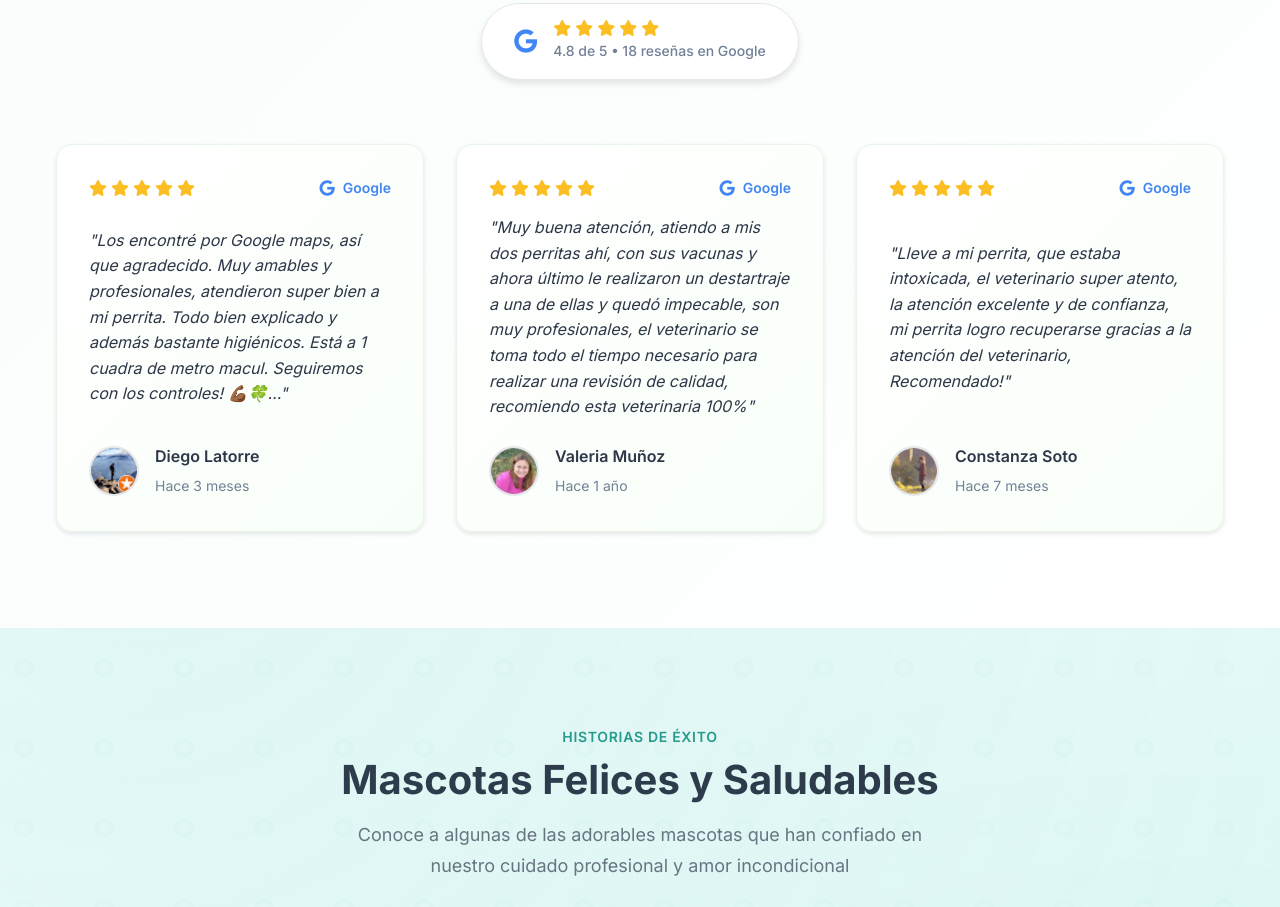
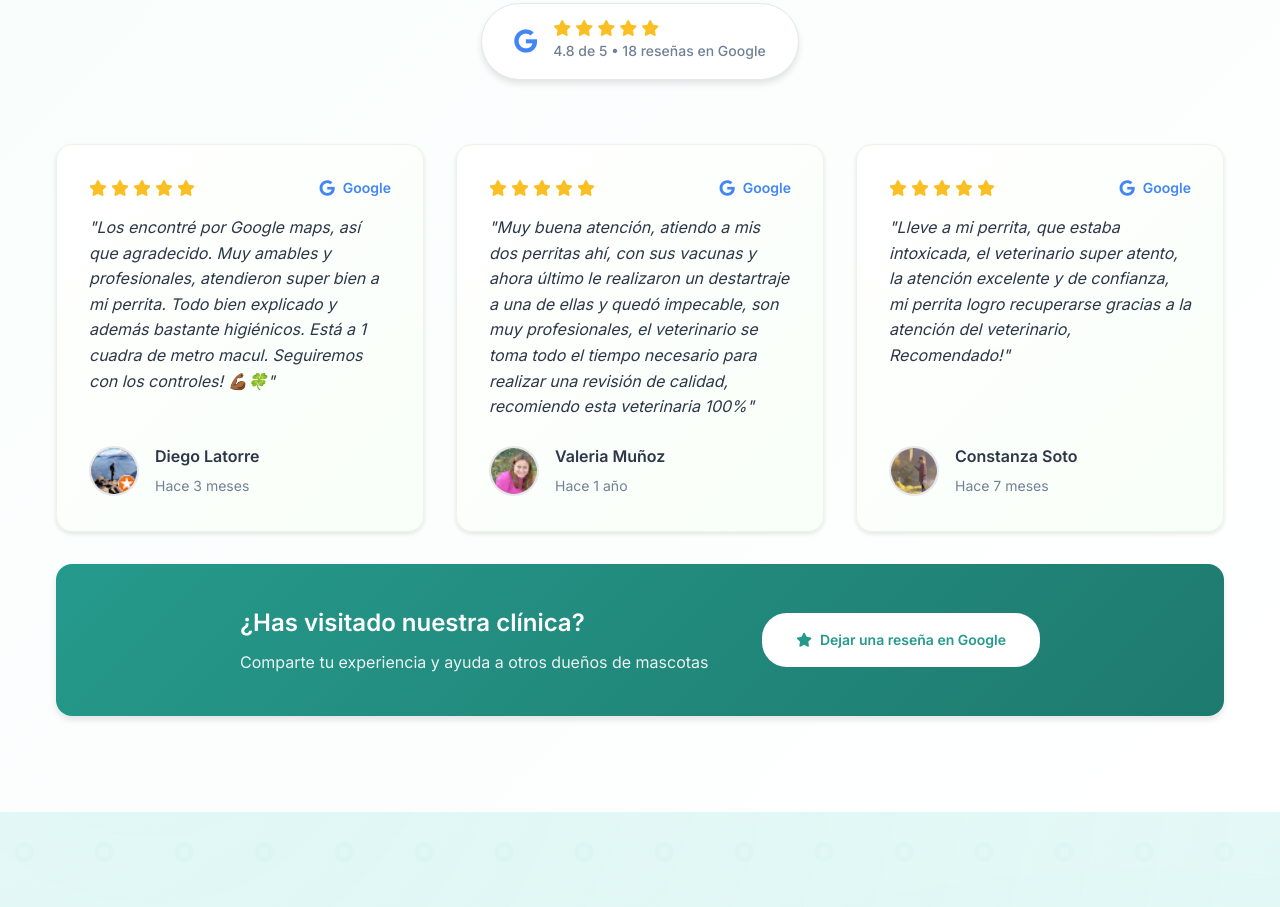
Before and after one commit to Ketbome/guppy-vet, an Astro site: page / in a window 1280 px wide. Shown: the part 3541-4448 px from the top of the page. Built offline with nearby package versions, Linux system fonts and the light colour scheme; Astro itself is replaced by a stand-in of ours.

Commit message:
Add Testimonials section with dynamic testimonial cards and Google review stats

```diff
--- a/src/components/sections/Testimonials.astro
+++ b/src/components/sections/Testimonials.astro
@@ -1,5 +1,47 @@
 ---
+import TestimonialCard from '../ui/TestimonialCard.astro';
 
+// Array de testimonios reales de Google Reviews
+const testimonials = [
+	{
+		id: 1,
+		name: "Diego Latorre",
+		role: "Hace 3 meses",
+		avatar: "/diego.png",
+		stars: 5,
+		text: "Los encontré por Google maps, así que agradecido. Muy amables y profesionales, atendieron super bien a mi perrita. Todo bien explicado y además bastante higiénicos. Está a 1 cuadra de metro macul. Seguiremos con los controles! 💪🏾🍀",
+		featured: true
+	},
+	{
+		id: 2,
+		name: "Valeria Muñoz",
+		role: "Hace 1 año",
+		avatar: "/valeria.png",
+		stars: 5,
+		text: "Muy buena atención, atiendo a mis dos perritas ahí, con sus vacunas y ahora último le realizaron un destartraje a una de ellas y quedó impecable, son muy profesionales, el veterinario se toma todo el tiempo necesario para realizar una revisión de calidad, recomiendo esta veterinaria 100%",
+		featured: true
+	},
+	{
+		id: 3,
+		name: "Constanza Soto",
+		role: "Hace 7 meses",
+		avatar: "/coni.png",
+		stars: 5,
+		text: "Lleve a mi perrita, que estaba intoxicada, el veterinario super atento, la atención excelente y de confianza, mi perrita logro recuperarse gracias a la atención del veterinario, Recomendado!",
+		featured: true
+	}
+];
+
+// Obtener testimonios destacados y adicionales
+const featuredTestimonials = testimonials.filter(t => t.featured);
+
+// Estadísticas reales de Google
+const googleStats = {
+	rating: 4.8,
+	totalReviews: 18,
+	fiveStars: 17,
+	oneStar: 1
+};
 ---
 
 <section class="testimonials">
@@ -12,97 +54,41 @@
 					<i class="fab fa-google"></i>
 					<div class="google-rating">
 						<div class="stars">
-							<i class="fas fa-star"></i>
-							<i class="fas fa-star"></i>
-							<i class="fas fa-star"></i>
-							<i class="fas fa-star"></i>
-							<i class="fas fa-star"></i>
+							{Array.from({length: 5}, (_, i) => (
+								<i class="fas fa-star"></i>
+							))}
 						</div>
-						<span class="rating-text">4.8 de 5 • 18 reseñas en Google</span>
+						<span class="rating-text">{googleStats.rating} de 5 • {googleStats.totalReviews} reseñas en Google</span>
 					</div>
 				</div>
 			</div>
 		</div>
 
-		<div class="testimonials__grid">
-			<div class="testimonial-card google-review">
-				<div class="review-header">
-					<div class="testimonial-card__stars">
-						<i class="fas fa-star"></i>
-						<i class="fas fa-star"></i>
-						<i class="fas fa-star"></i>
-						<i class="fas fa-star"></i>
-						<i class="fas fa-star"></i>
-					</div>
-					<div class="google-logo">
-						<i class="fab fa-google"></i>
-						<span>Google</span>
-					</div>
+		<div class="testimonials__grid" id="testimonials-grid">
+			{featuredTestimonials.map((testimonial) => (
+				<TestimonialCard
+					name={testimonial.name}
+					role={testimonial.role}
+					avatar={testimonial.avatar}
+					stars={testimonial.stars}
+					text={testimonial.text}
+					isGoogleReview={true}
+				/>
+			))}
+		</div>
+
+		<!-- Botón para dejar reseña -->
+		<div class="review-cta">
+			<div class="review-cta__content">
+				<div class="review-cta__text">
+					<h3>¿Has visitado nuestra clínica?</h3>
+					<p>Comparte tu experiencia y ayuda a otros dueños de mascotas</p>
 				</div>
-				<p class="testimonial-card__text">
-					"Los encontré por Google maps, así que agradecido. Muy amables y profesionales, atendieron super bien a mi perrita. Todo bien explicado y además bastante higiénicos. Está a 1 cuadra de metro macul. Seguiremos con los controles! 💪🏾🍀…"
-				</p>
-				<div class="testimonial-card__author">
-					<img src="/diego.png" alt="Diego Latorre" class="testimonial-card__avatar">
-					<div class="testimonial-card__info">
-						<h4 class="testimonial-card__name">Diego Latorre</h4>
-						<span class="testimonial-card__role">Hace 3 meses</span>
-					</div>
-				</div>
-			</div>
-
-			<div class="testimonial-card google-review">
-				<div class="review-header">
-					<div class="testimonial-card__stars">
-						<i class="fas fa-star"></i>
-						<i class="fas fa-star"></i>
-						<i class="fas fa-star"></i>
-						<i class="fas fa-star"></i>
-						<i class="fas fa-star"></i>
-					</div>
-					<div class="google-logo">
-						<i class="fab fa-google"></i>
-						<span>Google</span>
-					</div>
-				</div>
-				<p class="testimonial-card__text">
-					"Muy buena atención, atiendo a mis dos perritas ahí, con sus vacunas y ahora último le realizaron un destartraje a una de ellas y quedó impecable, son muy profesionales, el veterinario se toma todo el tiempo necesario para realizar una revisión de calidad, recomiendo esta veterinaria 100%"
-				</p>
-				<div class="testimonial-card__author">
-					<img src="/valeria.png" alt="Valeria Muñoz" class="testimonial-card__avatar">
-					<div class="testimonial-card__info">
-						<h4 class="testimonial-card__name">Valeria Muñoz</h4>
-						<span class="testimonial-card__role">Hace 1 año</span>
-					</div>
-				</div>
-			</div>
-
-			<div class="testimonial-card google-review">
-                <div>
-                    <div class="review-header">
-                        <div class="testimonial-card__stars">
-                            <i class="fas fa-star"></i>
-                            <i class="fas fa-star"></i>
-                            <i class="fas fa-star"></i>
-                            <i class="fas fa-star"></i>
-                            <i class="fas fa-star"></i>
-                        </div>
-                        <div class="google-logo">
-                            <i class="fab fa-google"></i>
-                            <span>Google</span>
-                        </div>
-                    </div>
-                </div>
-				<p class="testimonial-card__text">
-					"Lleve a mi perrita, que estaba intoxicada, el veterinario super atento, la atención excelente y de confianza, mi perrita logro recuperarse gracias a la atención del veterinario, Recomendado!"
-				</p>
-				<div class="testimonial-card__author">
-					<img src="/coni.png" alt="Constanza Soto" class="testimonial-card__avatar">
-					<div class="testimonial-card__info">
-						<h4 class="testimonial-card__name">Constanza Soto</h4>
-						<span class="testimonial-card__role">Hace 7 meses</span>
-					</div>
-				</div>
+				<a href="https://www.google.com/maps/place/Clinica+Veterinaria+Guppyvet/@-33.5065112,-70.5960304,17z/data=!3m1!4b1!4m6!3m5!1s0x9662d191aab60e43:0xdf0ae25500ab60af!8m2!3d-33.5065113!4d-70.5911595!16s%2Fg%2F11tw_x7prp?entry=ttu&g_ep=EgoyMDI1MDkwMi4wIKXMDSoASAFQAw%3D%3D"
+				   target="_blank" class="btn btn--primary review-btn">
+					<i class="fas fa-star"></i>
+					Dejar una reseña en Google
+				</a>
 			</div>
 		</div>
 	</div>
@@ -165,107 +151,128 @@
 		gap: 2rem;
 	}
 
-	.testimonial-card {
-		background: white;
-		padding: 2rem;
+	/* Testimonials Controls */
+	.testimonials__controls {
+		display: flex;
+		justify-content: center;
+		margin: 3rem 0;
+		gap: 1rem;
+	}
+
+	.btn-show-more,
+	.btn-show-less {
+		background: linear-gradient(135deg, var(--primary-color), var(--accent-color));
+		color: white;
+		border: none;
+		padding: 0.75rem 1.5rem;
+		border-radius: 25px;
+		font-weight: 600;
+		cursor: pointer;
+		transition: all 0.3s ease;
+		display: flex;
+		align-items: center;
+		gap: 0.5rem;
+		box-shadow: var(--shadow-light);
+	}
+
+	.btn-show-more:hover,
+	.btn-show-less:hover {
+		transform: translateY(-2px);
+		box-shadow: var(--shadow-medium);
+	}
+
+	/* Review CTA */
+	.review-cta {
+		background: linear-gradient(135deg, var(--primary-color) 0%, var(--accent-color) 100%);
 		border-radius: 16px;
-		box-shadow: var(--shadow-light);
-		border: 1px solid var(--border-color);
+		padding: 2.5rem;
+		margin-top: 2rem;
+		text-align: center;
+		color: white;
+		box-shadow: var(--shadow-medium);
+	}
+
+	.review-cta__content {
+		display: flex;
+		align-items: center;
+		justify-content: space-between;
+		gap: 2rem;
+		max-width: 800px;
+		margin: 0 auto;
+	}
+
+	.review-cta__text {
+		flex: 1;
+		text-align: left;
+	}
+
+	.review-cta__text h3 {
+		font-size: 1.5rem;
+		font-weight: 600;
+		margin-bottom: 0.5rem;
+		color: white;
+	}
+
+	.review-cta__text p {
+		color: rgba(255, 255, 255, 0.9);
+		font-size: 1rem;
+		margin: 0;
+	}
+
+	.review-btn {
+		background: white !important;
+		color: var(--primary-color) !important;
+		border: 2px solid white;
+		padding: 0.875rem 2rem;
+		font-weight: 600;
+		white-space: nowrap;
+		flex-shrink: 0;
+		text-decoration: none;
+		border-radius: 25px;
+		display: flex;
+		align-items: center;
+		gap: 0.5rem;
 		transition: all 0.3s ease;
 	}
 
-	.testimonial-card:hover {
-		transform: translateY(-4px);
-		box-shadow: var(--shadow-medium);
+	.review-btn:hover {
+		background: rgba(255, 255, 255, 0.1) !important;
+		color: white !important;
+		border-color: white;
+		transform: translateY(-2px);
 	}
 
-	.google-review {
-		border: 1px solid #e8f5e8;
-		background: linear-gradient(135deg, #ffffff 0%, #f8fff8 100%);
-        display: flex;
-        flex-direction: column;
-        justify-content: space-between;
+	/* Fade-in animation for new testimonials */
+	.testimonial-card.fade-in {
+		opacity: 0;
+		transform: translateY(20px);
+		animation: fadeInUp 0.6s ease forwards;
 	}
 
-	.review-header {
-		display: flex;
-		justify-content: space-between;
-		align-items: center;
-		margin-bottom: 1rem;
-	}
-
-	.testimonial-card__stars {
-		display: flex;
-		gap: 0.25rem;
-	}
-
-	.testimonial-card__stars i {
-		color: #fbbf24;
-		font-size: 1rem;
-	}
-
-	.google-logo {
-		display: flex;
-		align-items: center;
-		gap: 0.5rem;
-		color: #4285f4;
-		font-weight: 600;
-		font-size: 0.875rem;
-	}
-
-	.google-logo i {
-		font-size: 1rem;
-	}
-
-	.testimonial-card__text {
-		color: var(--text-dark);
-		line-height: 1.6;
-		margin-bottom: 1.5rem;
-		font-style: italic;
-	}
-
-	.testimonial-card__author {
-		display: flex;
-		align-items: center;
-		gap: 1rem;
-	}
-
-	.testimonial-card__info {
-		flex: 1;
-		min-width: 0;
-	}
-
-	.testimonial-card__avatar {
-		width: 50px;
-		height: 50px;
-		border-radius: 50%;
-		object-fit: cover;
-		object-position: center;
-		border: 2px solid #e5e7eb;
-		background: #f9fafb;
-		flex-shrink: 0;
-		transition: all 0.3s ease;
-	}
-
-	.testimonial-card:hover .testimonial-card__avatar {
-		border-color: var(--primary-color);
-		transform: scale(1.05);
-	}
-
-	.testimonial-card__name {
-		color: var(--text-dark);
-		font-weight: 600;
-		margin-bottom: 0.25rem;
-	}
-
-	.testimonial-card__role {
-		color: var(--text-light);
-		font-size: 0.875rem;
+	@keyframes fadeInUp {
+		to {
+			opacity: 1;
+			transform: translateY(0);
+		}
 	}
 
 	@media (max-width: 768px) {
 		.testimonials__grid {
 			grid-template-columns: 1fr;
 		}
+
+		.review-cta__content {
+			flex-direction: column;
+			gap: 1.5rem;
+			text-align: center;
+		}
+
+		.review-cta__text {
+			text-align: center;
+		}
+
+		.testimonials__controls {
+			margin: 2rem 0;
+		}
 	}
 </style>
--- /dev/null
+++ b/src/components/ui/TestimonialCard.astro
@@ -0,0 +1,139 @@
+---
+interface Props {
+	name: string;
+	role: string;
+	avatar: string;
+	stars: number;
+	text: string;
+	isGoogleReview?: boolean;
+}
+
+const { name, role, avatar, stars, text, isGoogleReview = true } = Astro.props;
+---
+
+<div class="testimonial-card" class:list={[{ 'google-review': isGoogleReview }]}>
+	<div class="review-header">
+		<div class="testimonial-card__stars">
+			{Array.from({length: stars}, (_, i) => (
+				<i class="fas fa-star"></i>
+			))}
+		</div>
+		{isGoogleReview && (
+			<div class="google-logo">
+				<i class="fab fa-google"></i>
+				<span>Google</span>
+			</div>
+		)}
+	</div>
+	<p class="testimonial-card__text">
+		"{text}"
+	</p>
+	<div class="testimonial-card__author">
+		<img src={avatar} alt={name} class="testimonial-card__avatar">
+		<div class="testimonial-card__info">
+			<h4 class="testimonial-card__name">{name}</h4>
+			<span class="testimonial-card__role">{role}</span>
+		</div>
+	</div>
+</div>
+
+<style>
+	.testimonial-card {
+		background: white;
+		padding: 2rem;
+		border-radius: 16px;
+		box-shadow: var(--shadow-light);
+		border: 1px solid var(--border-color);
+		transition: all 0.3s ease;
+		display: flex;
+		flex-direction: column;
+		justify-content: space-between;
+	}
+
+	.testimonial-card:hover {
+		transform: translateY(-4px);
+		box-shadow: var(--shadow-medium);
+	}
+
+	.google-review {
+		border: 1px solid #e8f5e8;
+		background: linear-gradient(135deg, #ffffff 0%, #f8fff8 100%);
+	}
+
+	.review-header {
+		display: flex;
+		justify-content: space-between;
+		align-items: center;
+		margin-bottom: 1rem;
+	}
+
+	.testimonial-card__stars {
+		display: flex;
+		gap: 0.25rem;
+	}
+
+	.testimonial-card__stars i {
+		color: #fbbf24;
+		font-size: 1rem;
+	}
+
+	.google-logo {
+		display: flex;
+		align-items: center;
+		gap: 0.5rem;
+		color: #4285f4;
+		font-weight: 600;
+		font-size: 0.875rem;
+	}
+
+	.google-logo i {
+		font-size: 1rem;
+	}
+
+	.testimonial-card__text {
+		color: var(--text-dark);
+		line-height: 1.6;
+		margin-bottom: 1.5rem;
+		font-style: italic;
+		flex-grow: 1;
+	}
+
+	.testimonial-card__author {
+		display: flex;
+		align-items: center;
+		gap: 1rem;
+	}
+
+	.testimonial-card__info {
+		flex: 1;
+		min-width: 0;
+	}
+
+	.testimonial-card__avatar {
+		width: 50px;
+		height: 50px;
+		border-radius: 50%;
+		object-fit: cover;
+		object-position: center;
+		border: 2px solid #e5e7eb;
+		background: #f9fafb;
+		flex-shrink: 0;
+		transition: all 0.3s ease;
+	}
+
+	.testimonial-card:hover .testimonial-card__avatar {
+		border-color: var(--primary-color);
+		transform: scale(1.05);
+	}
+
+	.testimonial-card__name {
+		color: var(--text-dark);
+		font-weight: 600;
+		margin-bottom: 0.25rem;
+	}
+
+	.testimonial-card__role {
+		color: var(--text-light);
+		font-size: 0.875rem;
+	}
+</style>
```
